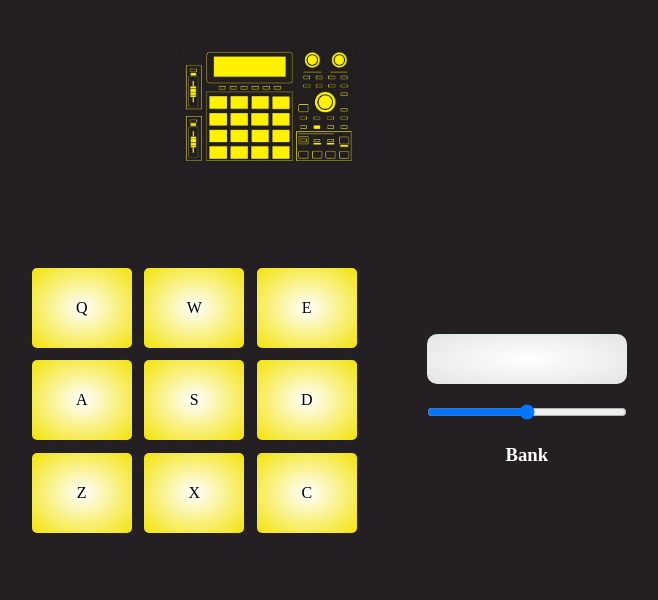
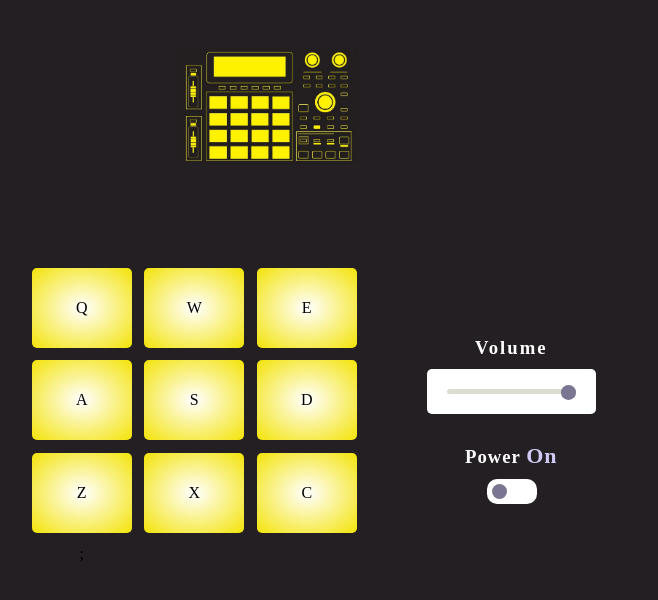
Before and after one commit to nikala369/Drum-Machine-, a React (Create React App) app: page / in a window 1280 px wide. Shown: the top 600 px of the page, without its empty margins (372-1030 px from the left). Built offline with nearby package versions, Linux system fonts and the light colour scheme.

Commit message:
Last Commit

```diff
--- a/package.json
+++ b/package.json
@@ -7,9 +7,11 @@
     "@testing-library/jest-dom": "^5.11.9",
     "@testing-library/react": "^11.2.3",
     "@testing-library/user-event": "^12.6.2",
+    "classnames": "^2.2.6",
     "react": "^17.0.1",
     "react-dom": "^17.0.1",
     "react-scripts": "4.0.1",
+    "react-toggle-button": "^2.2.0",
     "web-vitals": "^0.2.4"
   },
   "scripts": {
--- a/src/App.css
+++ b/src/App.css
@@ -23,7 +23,7 @@ body{
 }
 @keyframes pulse {
   0% {
-  background: radial-gradient(#ffffff, #41403c);
+  background: radial-gradient(#ffffff, #4e5250);
   }
   100% {
   background-color: rgb(35, 31, 34);
@@ -41,7 +41,6 @@ body{
   margin-top: 40px;
   margin-left: auto;
   margin-right: auto;
-  background-color: rgb(35, 31, 34);
   border-radius: 5px;
 }
 .img1 {
@@ -103,11 +102,102 @@ body{
 .drum-pud1:active {
   background: radial-gradient(#cfc296, #ffe602);
   outline: none;
+  margin-top: 3px;
 }
+
+
+/*Component 2 Css*/
+.right-side {
+  padding: 50px;
+}
+.empty-div {
+  width: 200px;
+  height: 50px;
+  border-radius: 10px;
+  background: radial-gradient(#ffffff, #e4e4e4);
+}
+/*type=range design*/
+input[type="range"]{
+    min-width: 100%;
+    padding: 20px;
+    border-radius: 5px;
+}
+
+input[type=range]{
+    -webkit-appearance: none;
+}
+
+input[type=range]::-webkit-slider-runnable-track {
+    height: .35em;
+    background: rgb(218, 221, 207);
+    border: none;
+    border-radius: 3px;
+}
+
+input[type=range]::-webkit-slider-thumb {
+    -webkit-appearance: none;
+    border: none;
+    height: 1.1em;
+    width: 1.1em;
+    border-radius: 50%;
+    background: rgb(122, 117, 145);
+    margin-top: -4px;
+    cursor: pointer;
+}
+
+input[type=range]:focus {
+    outline: none;
+}
+
+.power-off {
+  display: flex;
+  justify-content: flex-start;
+  margin-left: 60px;
+  align-items: center;
+  background-color: white;
+  width: 50px;
+  height: 25px;
+  padding: 5px;
+  border-radius: 10px;
+}
+.offVolume {
+  background-color: rgb(122, 117, 145);
+  width: 15px;
+  height: 15px;
+  border-radius: 50%;
+  cursor: pointer;
+  border:none;
+}
+.offVolume:focus {
+  outline: none;
+
+}
+.spanWord {
+  font-size: 22px;
+  color: rgb(208, 200, 245);
+}
+/* .little-off:focus {
+  outline: none;
+  animation: movingToggle 1s forwards;
+}
+@keyframes movingToggle {
+  from {
+    margin-left: 0px;
+  }
+  to {
+    margin-left: 25px;
+  }
+} */
+
+
+
 
 
 @media only screen and (max-width: 600px) {
   .main-container {
     flex-direction: column;
   }
+  .right-side {
+    margin-top: -55px;
+  }
 }
--- a/src/App.js
+++ b/src/App.js
@@ -1,8 +1,6 @@
-import React from 'react';
+import React, {useState} from 'react';
 import './App.css';
 import machinelogo from './images/machinlogo.jpg';
-import Component2 from './component2';
-
 
 const projectName = "DRUMER";
 
@@ -64,75 +62,91 @@ const bankOne = [
     url: 'https://s3.amazonaws.com/freecodecamp/drums/Cev_H2.mp3'
   }
 ];
-// Second Voice data
-const bankTwo = [
-  {
-    keyCode: 81,
-    keyTrigger: 'Q',
-    id: 'Chord-1',
-    url: 'https://s3.amazonaws.com/freecodecamp/drums/Chord_1.mp3'
-  },
-  {
-    keyCode: 87,
-    keyTrigger: 'W',
-    id: 'Chord-2',
-    url: 'https://s3.amazonaws.com/freecodecamp/drums/Chord_2.mp3'
-  },
-  {
-    keyCode: 69,
-    keyTrigger: 'E',
-    id: 'Chord-3',
-    url: 'https://s3.amazonaws.com/freecodecamp/drums/Chord_3.mp3'
-  },
-  {
-    keyCode: 65,
-    keyTrigger: 'A',
-    id: 'Shaker',
-    url: 'https://s3.amazonaws.com/freecodecamp/drums/Give_us_a_light.mp3'
-  },
-  {
-    keyCode: 83,
-    keyTrigger: 'S',
-    id: 'Open-HH',
-    url: 'https://s3.amazonaws.com/freecodecamp/drums/Dry_Ohh.mp3'
-  },
-  {
-    keyCode: 68,
-    keyTrigger: 'D',
-    id: 'Closed-HH',
-    url: 'https://s3.amazonaws.com/freecodecamp/drums/Bld_H1.mp3'
-  },
-  {
-    keyCode: 90,
-    keyTrigger: 'Z',
-    id: 'Punchy-Kick',
-    url: 'https://s3.amazonaws.com/freecodecamp/drums/punchy_kick_1.mp3'
-  },
-  {
-    keyCode: 88,
-    keyTrigger: 'X',
-    id: 'Side-Stick',
-    url: 'https://s3.amazonaws.com/freecodecamp/drums/side_stick_1.mp3'
-  },
-  {
-    keyCode: 67,
-    keyTrigger: 'C',
-    id: 'Snare',
-    url: 'https://s3.amazonaws.com/freecodecamp/drums/Brk_Snr.mp3'
-  }
-];
+
+
+function App() {
+  const [volume, setVolume] = React.useState(1);
+  const [isClicked, setIsClicked] = React.useState(false);
+  const [on, setOn] = React.useState('On');
+
+    function clicking() {
+      setIsClicked(!isClicked);
+      if(!isClicked){
+        setOn('Off');
+      } else {
+        setOn('On');
+      }
+
+    }
 
 
 
-function App() {
+    const pudsOff = isClicked
+    ? {
+      position: 'absolute',
+      left: '-1500px',
+      top: '247.5px',
+      transition: '4s ease'
+
+    }
+    : {
+      left: '330px',
+
+
+    }
+
+
+    const powerSlider = !isClicked
+      ? {
+          justifyContent: 'flex-start',
+          transition: '0.8s ease'
+
+        }
+      : {
+          justifyContent: 'flex-end',
+          backgroundColor: 'rgb(140, 130, 168)',
+          transition: '0.8 ease'
+        };
+        const littleCircle = isClicked
+        ? {
+          backgroundColor: 'white'
+        }
+        : {
+
+        };
+
 
   return (
     <div className="App">
       <img className="img1" src={machinelogo} alt="Drum Machine Logo"/>
 
       <div className="main-container">
-        <Component1 />
-        <Component2 />
+
+        <div className="main-puds" style={pudsOff}>
+      {bankOne.map(clip => (
+        <Pad  key={clip.id} clip={clip}
+        volume={volume}/>
+      ))};
+    </div>
+
+        <div className="right-side">
+      <h3 style={{color: 'white', padding: '10px', letterSpacing: '2px'}}>Volume</h3>
+      <input
+      className="input-style-range" type="range"
+      name="volume"
+      id="volume"
+      step="0.01"
+      value={volume}
+      min="0"
+      max="1"
+      onChange={(e) => setVolume(e.target.value)} />
+
+      <h3 style={{color: 'white', padding: '10px', marginTop: '15px', letterSpacing: '1px'}} >Power <span className="spanWord">{on}</span></h3>
+      <div onClick={clicking} className="power-off" style={powerSlider}>
+        <button className="offVolume" style={littleCircle}></button>
+      </div>
+
+    </div>
 
       </div>
     </div>
@@ -140,25 +154,29 @@ function App() {
 }
 
 
-function Component1() {
 
-  return(
-    <div className="main-puds">
-      {bankOne.map(clip => (
-        <Pad  key={clip.id} clip={clip}/>
-      ))}
+function Pad( {clip, volume} ) {
 
-    </div>
-  );
-}
+  React.useEffect( () => {
+    document.addEventListener('keydown', handleKeyPress);
+    return() => {
+    document.removeEventListener('keydown', handleKeyPress);
 
+    }
+  }, [])
 
+  const handleKeyPress = (e) => {
+    if(e.keyCode === clip.keyCode) {
+      playSound();
+    }
+  }
 
-function Pad( {clip} ) {
 const playSound = () => {
   const audioTag = document.getElementById(clip.keyTrigger);
+  audioTag.volume = volume;
   audioTag.currentTime = 0;
   audioTag.play();
+
 }
 
   return (
--- a/src/comp2.css
+++ /dev/null
@@ -1,13 +0,0 @@
-.right-side {
-  padding: 50px;
-}
-.empty-div {
-  width: 200px;
-  height: 50px;
-  border-radius: 10px;
-  background: radial-gradient(#ffffff, #e4e4e4);
-}
-.input-style-range {
-  width: 200px;
-  padding: 20px;
-}
--- a/src/component2.js
+++ /dev/null
@@ -1,18 +0,0 @@
-import React from 'react';
-import './comp2.css';
-
-function Component2() {
-  return(
-    <div className="right-side">
-      <div></div>
-
-      <div className="empty-div"></div>
-      <input className="input-style-range" type="range" name="volume" id="volume" min="0" max="100" />
-
-      <h3 style={{color: 'white'}} >Bank</h3>
-      <div></div>
-    </div>
-  );
-}
-
-export default Component2;
```
Also changed, not shown: 2 other files (tests, documents, lock files or other folders).
